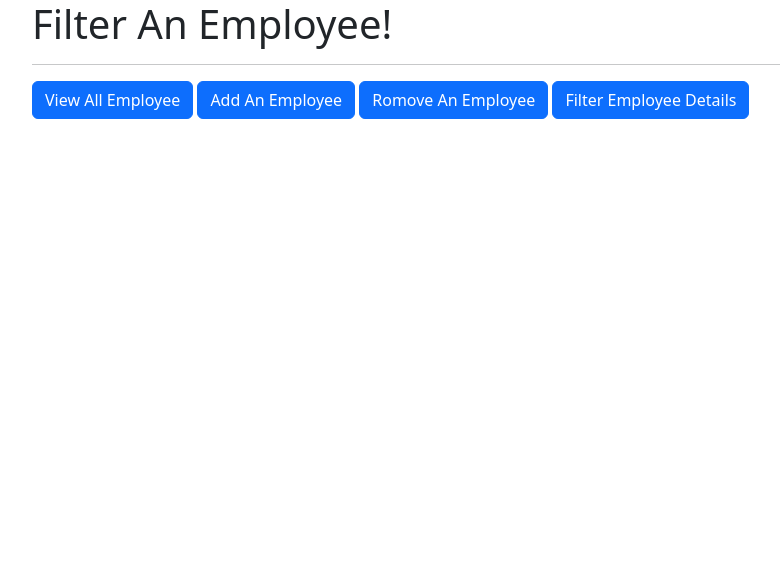
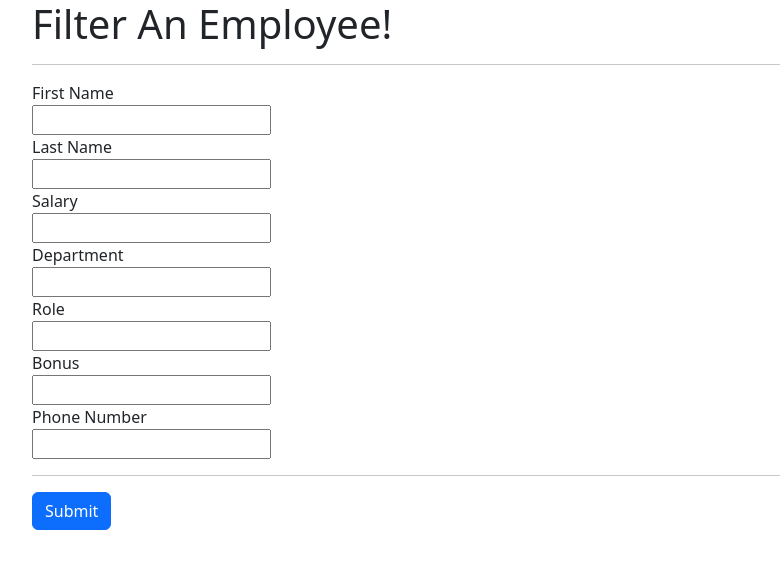
Before and after one commit to devsharifmahmud/DjangoCrudOperation, a Django app: page /filter_emp in a window 1280 px wide. Shown: the top 569 px of the page, without its empty margins (50-830 px from the left). Run offline with Django 5.2, Linux system fonts and the light colour scheme.

Commit message:
HTML file add

```diff
--- a/office_emp_proj/emp_app/templates/filter_emp.html
+++ b/office_emp_proj/emp_app/templates/filter_emp.html
@@ -11,10 +11,25 @@
 <div class="container">
     <h1>Filter An Employee!</h1>
     <hr>
-    <a class="btn btn-primary" href="/all_emp" role="button">View All Employee</a>
-    <a class="btn btn-primary" href="/add_emp" role="button">Add An Employee</a>
-    <a class="btn btn-primary" href="/remove_emp" role="button">Romove An Employee</a>
-    <a class="btn btn-primary" href="/filter_emp" role="button">Filter Employee Details</a>
+     <form action="/add_emp" method="post">
+        {% csrf_token %}
+        <label for="first_name" >First Name</label><br>
+        <input type="text" id="first_name" name="first_name" value="{{first_name}}"><br>
+        <label for="last_name" >Last Name</label><br>
+        <input type="text" id="last_name" name="last_name" value="{{last_name}}"><br>
+        <label for="salary" >Salary</label><br>
+        <input type="number" id="salary" name="salary" value="{{salary}}"><br>
+        <label for="department" >Department</label><br>
+        <input type="number" id="department" name="department" value="{{department}}"><br>
+        <label for="role" >Role</label><br>
+        <input type="number" id="role" name="role" value="{{role}}"><br>
+        <label for="bonus" >Bonus</label><br>
+        <input type="number" id="bonus" name="bonus" value="{{bonus}}"><br>
+        <label for="phone" >Phone Number</label><br>
+        <input type="number" id="phone" name="phone" value="{{phone}}"><br>
+        <hr>
+        <button type="submit" class="btn btn-primary">Submit</button>
+    </form>
 </div>
 
 <script src="https://cdn.jsdelivr.net/npm/bootstrap@5.3.8/dist/js/bootstrap.bundle.min.js"
```
